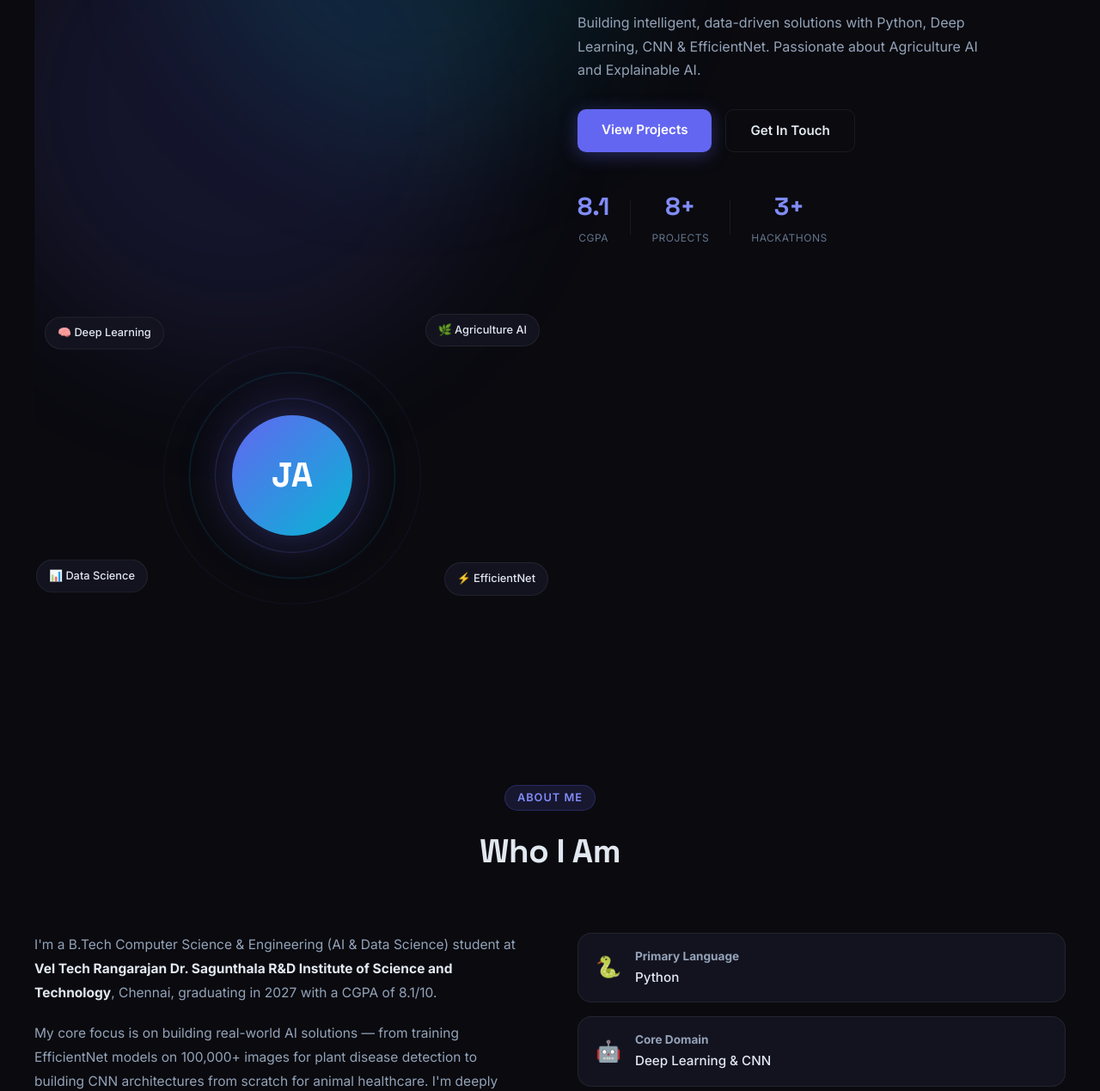
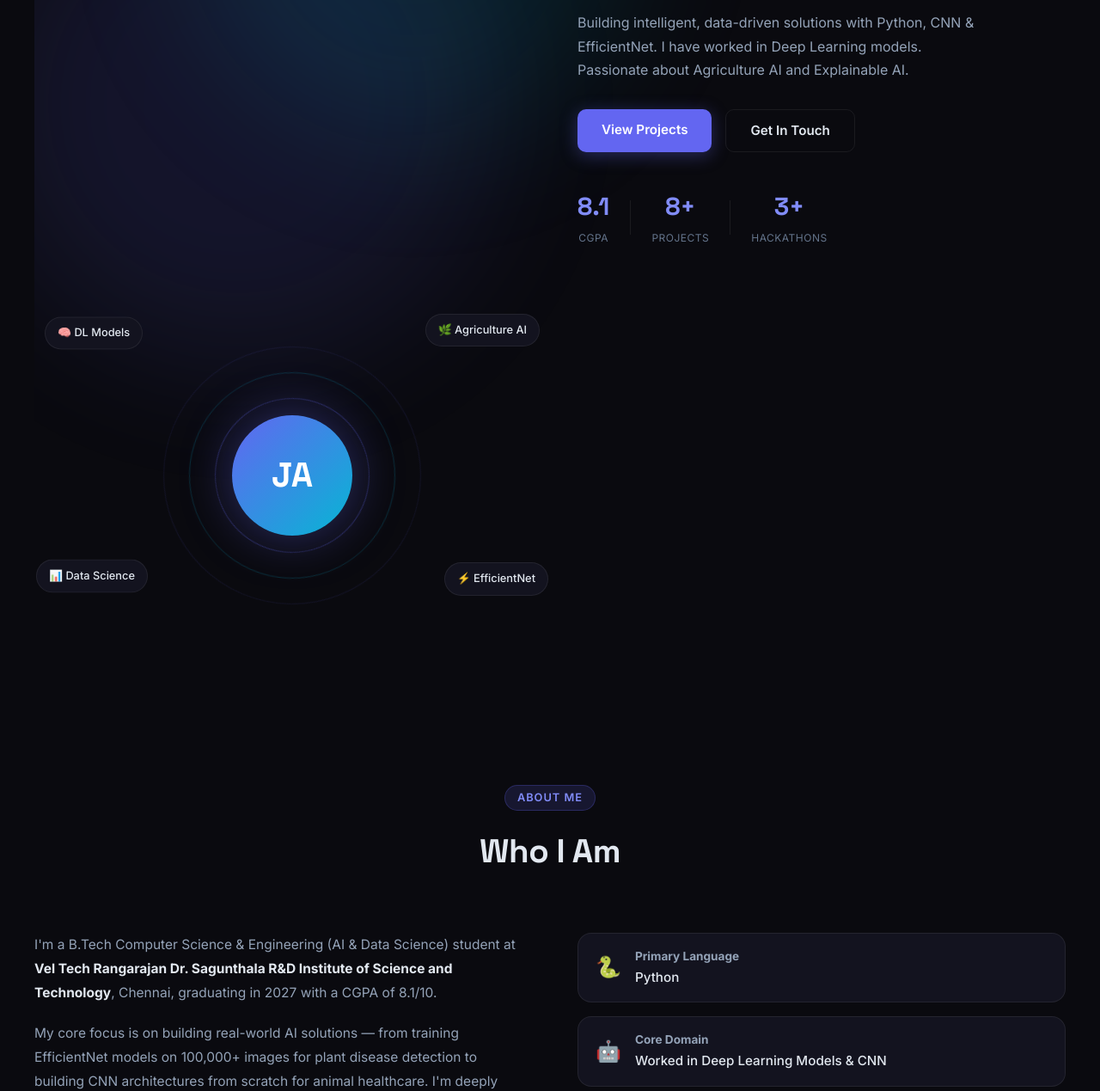
Before and after one commit to jeevaakash232/Portfolio, a plain HTML site: page index.html in a window 1280 px wide. Shown: the part 338-1607 px from the top of the page at 86% size. Drawn offline with Linux system fonts and the light colour scheme.

Commit message:
Replace Deep Learning with worked in deep learning models

```diff
--- a/index.html
+++ b/index.html
@@ -45,7 +45,7 @@
       </h1>
       <p class="hero-subtitle">B.Tech AI & Data Science · 2027 YOP</p>
       <p class="hero-desc">
-        Building intelligent, data-driven solutions with Python, Deep Learning, CNN & EfficientNet.
+        Building intelligent, data-driven solutions with Python, CNN & EfficientNet. I have worked in Deep Learning models.
         Passionate about Agriculture AI and Explainable AI.
       </p>
       <div class="hero-cta">
@@ -78,7 +78,7 @@
         <div class="ring ring-2"></div>
         <div class="ring ring-3"></div>
       </div>
-      <div class="floating-tag tag-1">🧠 Deep Learning</div>
+      <div class="floating-tag tag-1">🧠 DL Models</div>
       <div class="floating-tag tag-2">🌿 Agriculture AI</div>
       <div class="floating-tag tag-3">📊 Data Science</div>
       <div class="floating-tag tag-4">⚡ EfficientNet</div>
@@ -144,7 +144,7 @@
             <div class="info-card-icon">🤖</div>
             <div class="info-card-text">
               <strong>Core Domain</strong>
-              <span>Deep Learning & CNN</span>
+              <span>Worked in Deep Learning Models & CNN</span>
             </div>
           </div>
           <div class="info-card">
@@ -195,7 +195,7 @@
           <div class="skill-tags">
             <span class="skill-tag primary">CNN</span>
             <span class="skill-tag primary">EfficientNet</span>
-            <span class="skill-tag">Deep Learning</span>
+            <span class="skill-tag">Worked in Deep Learning Models</span>
             <span class="skill-tag">Transfer Learning</span>
             <span class="skill-tag">Machine Learning</span>
             <span class="skill-tag">AI Algorithms</span>
```
